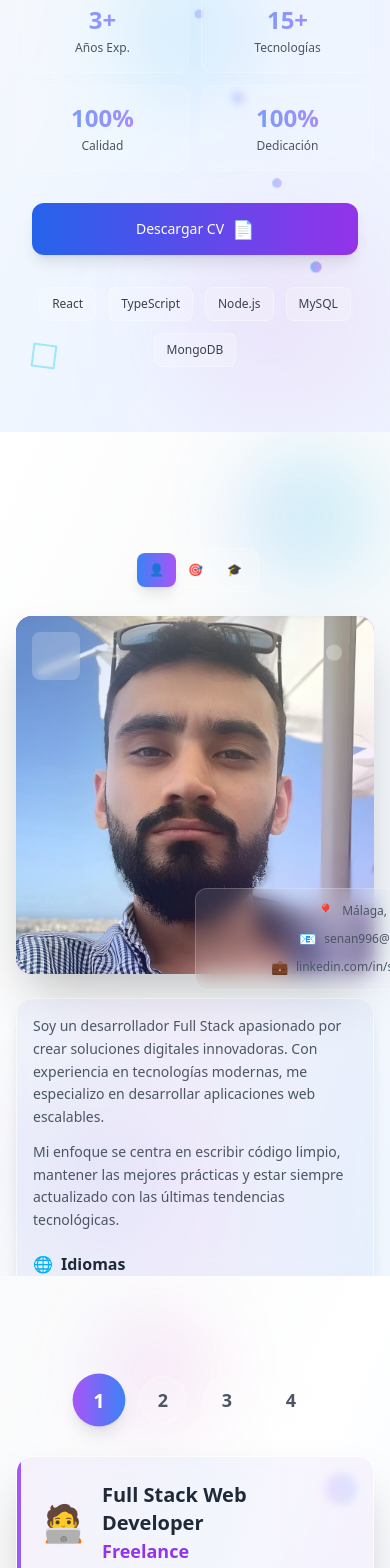
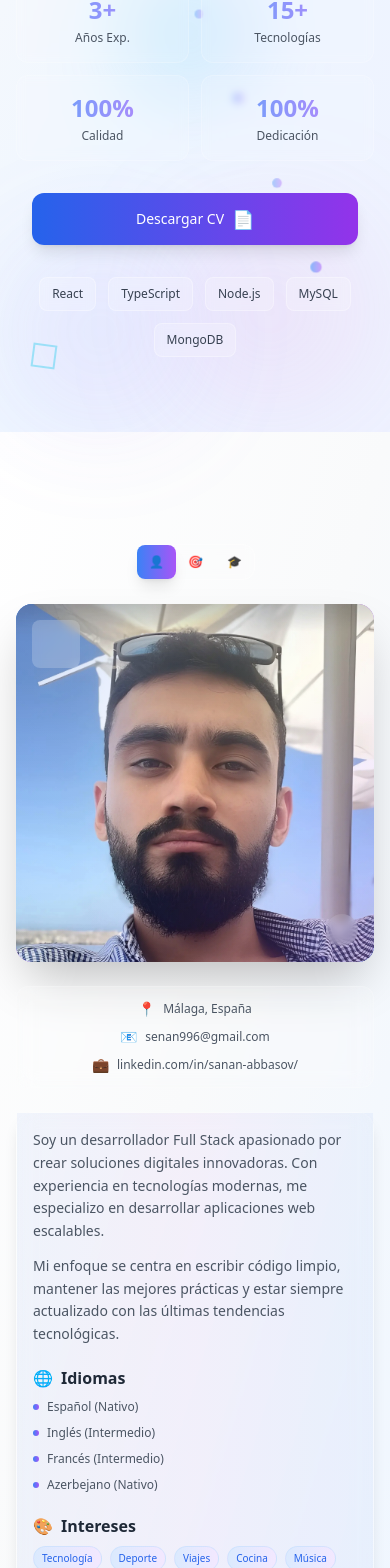
Before and after one commit to SenanAbb/portafolio-v2, a React (Vite) app: page / in a window 390 px wide. Shown: the part 412-1980 px from the top of the page. Built offline with nearby package versions, Linux system fonts and the light colour scheme.

Commit message:
fix/responsive

```diff
--- a/src/components/Navbar.tsx
+++ b/src/components/Navbar.tsx
@@ -18,7 +18,7 @@ export const Navbar = () => {
       animate={{ y: 0 }}
       transition={{ duration: 0.6, ease: 'easeOut' }}
     >
-      <div className="max-w-7xl mx-auto px-4 sm:px-6 py-3 sm:py-4">
+      <div className="max-w-7xl mx-auto px-2 sm:px-2 py-2 sm:py-3">
         <div className="flex items-center justify-between">
           {/* Logo/Title - Solo en móvil */}
           <motion.div
--- a/src/components/sections/AboutSection.tsx
+++ b/src/components/sections/AboutSection.tsx
@@ -74,14 +74,14 @@ export const AboutSection = () => {
     <section
       id="about"
       data-section="about"
-      className="h-screen w-screen flex-shrink-0 snap-start flex items-center justify-center bg-gradient-to-br from-white via-gray-50 to-blue-50 dark:from-gray-900 dark:via-gray-800 dark:to-blue-900/20 px-4 sm:px-6 relative overflow-hidden"
+      className="h-auto md:h-screen w-screen flex-shrink-0 snap-start flex items-center justify-center bg-gradient-to-br from-white via-gray-50 to-blue-50 dark:from-gray-900 dark:via-gray-800 dark:to-blue-900/20 px-4 sm:px-6 py-20 md:py-0 relative"
     >
       {/* Elementos decorativos futuristas */}
-      <div className="absolute top-5 sm:top-10 right-5 sm:right-10 w-32 sm:w-48 md:w-64 h-32 sm:h-48 md:h-64 bg-gradient-to-r from-blue-400/40 to-cyan-400/40 rounded-full blur-2xl animate-pulse"></div>
-      <div className="absolute bottom-5 sm:bottom-10 left-5 sm:left-10 w-40 sm:w-60 md:w-80 h-40 sm:h-60 md:h-80 bg-gradient-to-r from-indigo-400/30 to-purple-400/30 rounded-full blur-3xl animate-pulse delay-1000"></div>
+      <div className="fixed top-5 sm:top-10 right-5 sm:right-10 w-32 sm:w-48 md:w-64 h-32 sm:h-48 md:h-64 bg-gradient-to-r from-blue-400/40 to-cyan-400/40 rounded-full blur-2xl animate-pulse pointer-events-none z-0"></div>
+      <div className="fixed bottom-5 sm:bottom-10 left-5 sm:left-10 w-40 sm:w-60 md:w-80 h-40 sm:h-60 md:h-80 bg-gradient-to-r from-indigo-400/30 to-purple-400/30 rounded-full blur-3xl animate-pulse delay-1000 pointer-events-none z-0"></div>
 
       {/* Patrón de ondas sutiles */}
-      <div className="absolute inset-0 opacity-5 dark:opacity-10">
+      <div className="fixed inset-0 opacity-5 dark:opacity-10 pointer-events-none z-0">
         <svg
           className="w-full h-full"
           viewBox="0 0 100 100"
@@ -121,7 +121,8 @@ export const AboutSection = () => {
         </svg>
       </div>
 
-      <div className="max-w-6xl mx-auto relative z-10 w-full h-full flex flex-col justify-center py-20">
+      {/* Contenedor principal */}
+      <div className="max-w-6xl mx-auto relative z-10 w-full pt-8 md:pb-0 md:pt-16 md:h-full md:flex md:flex-col md:justify-center">
         {/* Tabs */}
         <motion.div
           className="flex justify-center mb-6"
@@ -130,7 +131,7 @@ export const AboutSection = () => {
           viewport={{ once: true }}
           variants={fadeInUp}
         >
-          <div className="flex bg-white/20 dark:bg-gray-800/20 backdrop-blur-sm rounded-xl p-1 border border-white/30 dark:border-gray-700/30">
+          <div className="flex bg-white/20 dark:bg-gray-800/20 backdrop-blur-sm rounded-xl border border-white/30 dark:border-gray-700/30">
             {[
               { id: 'about', label: 'Perfil', icon: '👤' },
               { id: 'skills', label: 'Habilidades', icon: '🎯' },
@@ -156,32 +157,32 @@ export const AboutSection = () => {
         </motion.div>
 
         {/* Contenedor principal */}
-        <div className="flex-1 max-h-[calc(100vh-200px)]">
-          <div className="grid grid-cols-1 lg:grid-cols-2 gap-6 lg:gap-8 h-full">
+        <div className="grid grid-cols-1 lg:grid-cols-2 gap-6 lg:gap-8 w-full">
           {/* Imagen/Avatar - Siempre visible */}
           <motion.div
-              className="relative order-1 lg:order-2 flex items-center justify-center"
+            className="relative order-1 lg:order-2 flex flex-col items-center justify-center"
             initial="hidden"
             whileInView="visible"
             viewport={{ once: true }}
             variants={fadeInRight}
           >
-              <div className="w-full max-w-sm aspect-square bg-gradient-to-br from-blue-500 via-purple-500 to-blue-600 rounded-2xl shadow-2xl relative overflow-hidden">
+            <div className="w-full max-w-sm aspect-square bg-gradient-to-br from-blue-500 via-purple-500 to-blue-600 rounded-2xl shadow-2xl relative overflow-hidden mb-6">
               <div className="absolute inset-0 bg-gradient-to-tr from-transparent via-white/10 to-white/20"></div>
               <div className="absolute inset-0 bg-gradient-to-br from-blue-600/20 via-transparent to-purple-600/20"></div>
 
+              <img src="/images/photo.webp" alt="Avatar" />
               {/* Efecto de cristal */}
               <div className="absolute top-4 left-4 w-12 h-12 bg-white/20 rounded-lg backdrop-blur-sm"></div>
               <div className="absolute bottom-4 right-4 w-8 h-8 bg-white/10 rounded-full backdrop-blur-sm"></div>
 
-                {/* Elementos decorativos flotantes */}
+              {/* Elementos decorativos flotantes - CORREGIDO: usar relative positioning */}
               <motion.div
-                  className="absolute top-8 right-8 w-4 h-4 bg-white/30 rounded-full"
+                className="relative top-2 right-2 w-4 h-4 bg-white/30 rounded-full"
                 animate={{ y: [0, -10, 0] }}
                 transition={{ duration: 3, repeat: Number.POSITIVE_INFINITY }}
               />
               <motion.div
-                  className="absolute bottom-12 left-8 w-3 h-3 bg-white/20 rounded-full"
+                className="relative bottom-2 left-2 w-3 h-3 bg-white/20 rounded-full"
                 animate={{ y: [0, 10, 0] }}
                 transition={{
                   duration: 4,
@@ -189,16 +190,11 @@ export const AboutSection = () => {
                   delay: 1,
                 }}
               />
-                <img
-                  src="/images/photo.webp"
-                  alt=""
-                  className="w-full h-full object-cover"
-                />
             </div>
 
-              {/* Información de contacto - Siempre visible */}
+            {/* Información de contacto - CORREGIDA: Sin position absolute */}
             <motion.div
-                className="absolute -bottom-4 left-1/2 transform -translate-x-1/2 w-full max-w-sm glass-effect bg-white/80 dark:bg-gray-800/80 backdrop-blur-sm p-3 rounded-xl border border-gray-200/50 dark:border-gray-700/50"
+              className="w-full max-w-sm glass-effect bg-white/80 dark:bg-gray-800/80 backdrop-blur-sm p-3 rounded-xl border border-gray-200/50 dark:border-gray-700/50"
               initial={{ opacity: 0, y: 20 }}
               animate={{ opacity: 1, y: 0 }}
               transition={{ delay: 0.5 }}
@@ -236,7 +232,7 @@ export const AboutSection = () => {
           </motion.div>
 
           {/* Contenido dinámico */}
-            <div className="order-2 lg:order-1 flex flex-col h-full">
+          <div className="order-2 lg:order-1 flex flex-col">
             <AnimatePresence mode="wait">
               {activeTab === 'about' && (
                 <motion.div
@@ -245,12 +241,12 @@ export const AboutSection = () => {
                   animate={{ opacity: 1, x: 0 }}
                   exit={{ opacity: 0, x: 30 }}
                   transition={{ duration: 0.4 }}
-                    className="glass-effect bg-white/80 dark:bg-gray-800/80 backdrop-blur-xl p-4 sm:p-5 rounded-2xl shadow-lg border border-gray-200/50 dark:border-gray-700/50 relative overflow-hidden h-full flex flex-col"
+                  className="glass-effect bg-white/80 dark:bg-gray-800/80 backdrop-blur-xl p-4 sm:p-5 rounded-2xl shadow-lg border border-gray-200/50 dark:border-gray-700/50 relative"
                 >
                   <div className="absolute inset-0 bg-gradient-to-r from-blue-600/5 via-purple-600/5 to-blue-600/5"></div>
 
-                    <div className="relative z-10 flex-1 flex flex-col space-y-4">
-                      <div className="flex-1 space-y-3">
+                  <div className="relative z-10 space-y-4">
+                    <div className="space-y-3">
                       <p
                         className="text-gray-600 dark:text-gray-300 leading-relaxed"
                         style={{ fontSize: 'clamp(0.875rem, 1.8vw, 1rem)' }}
@@ -265,9 +261,9 @@ export const AboutSection = () => {
                         className="text-gray-600 dark:text-gray-300 leading-relaxed"
                         style={{ fontSize: 'clamp(0.875rem, 1.8vw, 1rem)' }}
                       >
-                          Mi enfoque se centra en escribir código limpio,
-                          mantener las mejores prácticas y estar siempre
-                          actualizado con las últimas tendencias tecnológicas.
+                        Mi enfoque se centra en escribir código limpio, mantener
+                        las mejores prácticas y estar siempre actualizado con
+                        las últimas tendencias tecnológicas.
                       </p>
 
                       {/* Idiomas */}
@@ -330,6 +326,9 @@ export const AboutSection = () => {
                       </div>
                     </div>
                   </div>
+                  {/* Elementos decorativos internos - CORREGIDO: usar relative */}
+                  <div className="relative top-1 right-1 w-8 h-8 bg-gradient-to-r from-purple-400/20 to-blue-400/20 rounded-full blur-sm float-right"></div>
+                  <div className="relative bottom-1 left-1 w-4 h-4 bg-gradient-to-r from-blue-400/30 to-purple-400/30 rounded-full blur-sm float-left"></div>
                 </motion.div>
               )}
 
@@ -340,13 +339,12 @@ export const AboutSection = () => {
                   animate={{ opacity: 1, x: 0 }}
                   exit={{ opacity: 0, x: 30 }}
                   transition={{ duration: 0.4 }}
-                    className="glass-effect bg-white/80 dark:bg-gray-800/80 backdrop-blur-xl p-4 sm:p-5 rounded-2xl shadow-lg border border-gray-200/50 dark:border-gray-700/50 relative overflow-hidden h-full flex flex-col"
+                  className="glass-effect bg-white/80 dark:bg-gray-800/80 backdrop-blur-xl p-4 sm:p-5 rounded-2xl shadow-lg border border-gray-200/50 dark:border-gray-700/50 relative"
                 >
                   <div className="absolute inset-0 bg-gradient-to-r from-purple-600/5 via-blue-600/5 to-purple-600/5"></div>
 
-                    <div className="relative z-10 flex-1 flex flex-col">
-                      <div className="flex-1">
-                        <div className="grid grid-cols-1 sm:grid-cols-2 gap-2 sm:gap-3 h-full content-start">
+                  <div className="relative z-10">
+                    <div className="grid grid-cols-1 sm:grid-cols-2 gap-2 sm:gap-3">
                       {skills.map((skill, index) => (
                         <motion.div
                           key={skill}
@@ -369,7 +367,9 @@ export const AboutSection = () => {
                       ))}
                     </div>
                   </div>
-                    </div>
+                  {/* Elementos decorativos internos - CORREGIDO: usar relative */}
+                  <div className="relative top-1 right-1 w-8 h-8 bg-gradient-to-r from-purple-400/20 to-blue-400/20 rounded-full blur-sm float-right"></div>
+                  <div className="relative bottom-1 left-1 w-4 h-4 bg-gradient-to-r from-blue-400/30 to-purple-400/30 rounded-full blur-sm float-left"></div>
                 </motion.div>
               )}
 
@@ -380,19 +380,20 @@ export const AboutSection = () => {
                   animate={{ opacity: 1, x: 0 }}
                   exit={{ opacity: 0, x: 30 }}
                   transition={{ duration: 0.4 }}
-                    className="glass-effect bg-white/80 dark:bg-gray-800/80 backdrop-blur-xl p-4 sm:p-5 rounded-2xl shadow-lg border border-gray-200/50 dark:border-gray-700/50 relative overflow-hidden h-full flex flex-col"
+                  className="glass-effect bg-white/80 dark:bg-gray-800/80 backdrop-blur-xl p-4 sm:p-5 rounded-2xl shadow-lg border border-gray-200/50 dark:border-gray-700/50 relative"
                 >
                   <div className="absolute inset-0 bg-gradient-to-r from-green-600/5 via-blue-600/5 to-green-600/5"></div>
 
-                    <div className="relative z-10 flex-1 flex flex-col">
-                      <div className="flex-1 space-y-3 overflow-y-auto">
+                  <div className="relative z-10">
+                    <div className="space-y-3">
                       {education.map((edu, index) => (
                         <motion.div
                           key={index}
-                            className="bg-white/40 dark:bg-gray-700/40 backdrop-blur-sm p-3 rounded-xl border border-gray-200/30 dark:border-gray-600/30 relative overflow-hidden group hover:bg-white/60 dark:hover:bg-gray-600/60 transition-all duration-300"
+                          className="bg-white/40 dark:bg-gray-700/40 backdrop-blur-sm p-3 rounded-xl border border-gray-200/30 dark:border-gray-600/30 relative group hover:bg-white/60 dark:hover:bg-gray-600/60 transition-all duration-300"
                           initial={{ opacity: 0, y: 20 }}
                           animate={{ opacity: 1, y: 0 }}
                           transition={{ delay: index * 0.1 }}
+                          whileHover={{ scale: 1.02, y: -2 }}
                         >
                           <div className="flex items-start space-x-3">
                             <div className="text-xl flex-shrink-0">
@@ -459,6 +460,9 @@ export const AboutSection = () => {
                               </p>
                             </div>
                           </div>
+                          {/* Elementos decorativos internos - CORREGIDO: usar relative */}
+                          <div className="relative top-1 right-1 w-8 h-8 bg-gradient-to-r from-purple-400/20 to-blue-400/20 rounded-full blur-sm float-right"></div>
+                          <div className="relative bottom-1 left-1 w-4 h-4 bg-gradient-to-r from-blue-400/30 to-purple-400/30 rounded-full blur-sm float-left"></div>
                           <div className="absolute left-0 top-0 bottom-0 w-1 bg-gradient-to-b from-green-500 to-blue-500 rounded-r-full"></div>
                         </motion.div>
                       ))}
@@ -470,7 +474,6 @@ export const AboutSection = () => {
           </div>
         </div>
       </div>
-      </div>
     </section>
   );
 };
--- a/src/components/sections/ContactSection.tsx
+++ b/src/components/sections/ContactSection.tsx
@@ -121,7 +121,7 @@ export const ContactSection = () => {
     <section
       id="contact"
       data-section="contact"
-      className="min-h-screen w-screen flex-shrink-0 snap-start flex items-center justify-center bg-gradient-to-br from-blue-50 via-gray-50 to-indigo-50 dark:from-gray-900 dark:via-blue-900/20 dark:to-indigo-900/20 px-4 sm:px-6 relative overflow-hidden"
+      className="min-h-screen w-screen flex-shrink-0 snap-start flex items-center justify-center bg-gradient-to-br from-blue-50 via-gray-50 to-indigo-50 dark:from-gray-900 dark:via-blue-900/20 dark:to-indigo-900/20 px-4 sm:px-6 relative"
     >
       {/* Elementos decorativos futuristas */}
       <div className="absolute top-10 sm:top-20 left-10 sm:left-20 w-36 sm:w-54 md:w-72 h-36 sm:h-54 md:h-72 bg-gradient-to-r from-blue-400/25 to-cyan-400/25 rounded-full blur-3xl animate-pulse"></div>
--- a/src/components/sections/ExperienceSection.tsx
+++ b/src/components/sections/ExperienceSection.tsx
@@ -76,7 +76,7 @@ export const ExperienceSection = () => {
     <section
       id="experience"
       data-section="experience"
-      className="min-h-screen w-screen flex-shrink-0 snap-start flex items-center justify-center bg-gradient-to-br from-gray-50 via-white to-blue-50 dark:from-gray-900 dark:via-gray-800 dark:to-blue-900/20 px-4 sm:px-6 relative overflow-hidden"
+      className="min-h-screen w-screen flex-shrink-0 snap-start flex items-center justify-center bg-gradient-to-br from-gray-50 via-white to-blue-50 dark:from-gray-900 dark:via-gray-800 dark:to-blue-900/20 px-4 sm:px-6 relative"
     >
       {/* Elementos decorativos futuristas */}
       <div className="absolute top-10 sm:top-20 left-1/4 w-28 sm:w-40 md:w-56 h-28 sm:h-40 md:h-56 bg-gradient-to-r from-purple-400/30 to-pink-400/30 rounded-full blur-2xl animate-pulse"></div>
--- a/src/components/sections/HeroSection.tsx
+++ b/src/components/sections/HeroSection.tsx
@@ -125,7 +125,7 @@ export const HeroSection = () => {
     <section
       id="hero"
       data-section="hero"
-      className="min-h-screen w-screen flex-shrink-0 snap-start flex items-center justify-center bg-gradient-to-br from-gray-50 via-blue-50 to-indigo-50 dark:from-gray-900 dark:via-blue-900/20 dark:to-indigo-900/20 px-4 sm:px-6 relative overflow-hidden"
+      className="min-h-screen w-screen flex-shrink-0 snap-start flex items-center justify-center bg-gradient-to-br from-gray-50 via-blue-50 to-indigo-50 dark:from-gray-900 dark:via-blue-900/20 dark:to-indigo-900/20 px-4 sm:px-6 relative"
     >
       {/* Elementos decorativos futuristas con parallax */}
       <motion.div
--- a/src/components/sections/ProjectsSection.tsx
+++ b/src/components/sections/ProjectsSection.tsx
@@ -97,7 +97,7 @@ export const ProjectsSection = () => {
     <section
       id="projects"
       data-section="projects"
-      className="min-h-screen w-screen flex-shrink-0 snap-start flex items-center justify-center bg-gradient-to-br from-gray-50 via-blue-50 to-white dark:from-gray-900 dark:via-blue-900/20 dark:to-gray-800 px-4 sm:px-6 relative overflow-hidden"
+      className="min-h-screen w-screen flex-shrink-0 snap-start flex items-center justify-center bg-gradient-to-br from-gray-50 via-blue-50 to-white dark:from-gray-900 dark:via-blue-900/20 dark:to-gray-800 px-4 sm:px-6 relative"
     >
       {/* Elementos decorativos futuristas */}
       <div className="absolute top-6 sm:top-12 left-6 sm:left-12 w-32 sm:w-48 md:w-64 h-32 sm:h-48 md:h-64 bg-gradient-to-r from-indigo-400/20 to-purple-400/20 rounded-full blur-2xl animate-pulse"></div>
--- a/src/components/sections/SkillsSection.tsx
+++ b/src/components/sections/SkillsSection.tsx
@@ -66,7 +66,7 @@ export const SkillsSection = () => {
     <section
       id="skills"
       data-section="skills"
-      className="min-h-screen w-screen flex-shrink-0 snap-start flex items-center justify-center bg-gradient-to-br from-white via-blue-50 to-gray-50 dark:from-gray-900 dark:via-blue-900/20 dark:to-gray-800 px-4 sm:px-6 relative overflow-hidden"
+      className="min-h-screen w-screen flex-shrink-0 snap-start flex items-center justify-center bg-gradient-to-br from-white via-blue-50 to-gray-50 dark:from-gray-900 dark:via-blue-900/20 dark:to-gray-800 px-4 sm:px-6 relative"
     >
       {/* Elementos decorativos futuristas */}
       <div className="absolute top-8 sm:top-16 right-8 sm:right-16 w-30 sm:w-45 md:w-60 h-30 sm:h-45 md:h-60 bg-gradient-to-r from-cyan-400/20 to-blue-400/20 rounded-full blur-2xl animate-pulse"></div>
--- a/src/index.css
+++ b/src/index.css
@@ -33,7 +33,10 @@ body {
 
 /* Grid pattern para elementos decorativos */
 .bg-grid-pattern {
-  background-image: linear-gradient(rgba(59, 130, 246, 0.1) 1px, transparent 1px),
+  background-image: linear-gradient(
+      rgba(59, 130, 246, 0.1) 1px,
+      transparent 1px
+    ),
     linear-gradient(90deg, rgba(59, 130, 246, 0.1) 1px, transparent 1px);
   background-size: 20px 20px;
 }
@@ -86,8 +89,9 @@ body {
 
 /* Smooth transitions */
 * {
-  transition-property: color, background-color, border-color, text-decoration-color, fill, stroke, opacity, box-shadow,
-    transform, filter, backdrop-filter;
+  transition-property: color, background-color, border-color,
+    text-decoration-color, fill, stroke, opacity, box-shadow, transform, filter,
+    backdrop-filter;
   transition-timing-function: cubic-bezier(0.4, 0, 0.2, 1);
   transition-duration: 150ms;
 }
@@ -144,5 +148,5 @@ h6 {
 }
 
 section {
-  padding-top: 100px;
+  padding-top: 5rem;
 }
```
Lines whose indentation alone changed are shown as unchanged.
